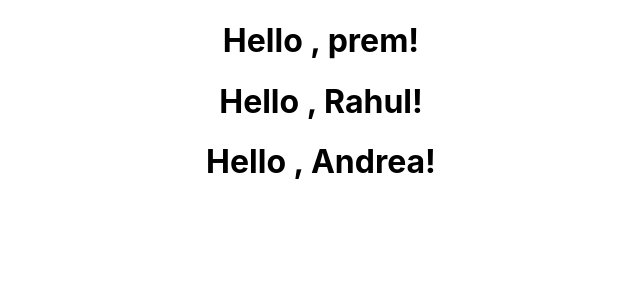
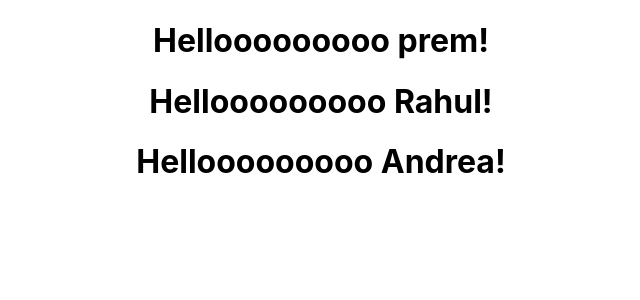
Before and after one commit to wicked-smart/demo-react-app, a React (Create React App) app: page / in a window 1280 px wide. Shown: the top 300 px of the page, without its empty margins (319-959 px from the left). Built offline with nearby package versions, Linux system fonts and the light colour scheme.

Commit message:
Minor changes

```diff
--- a/src/App.js
+++ b/src/App.js
@@ -6,7 +6,7 @@ class Hello extends Component{
   render() {
     return (
       <div style={{ textAlign: "center" }}>
-          <h1>Hello , {this.props.name || "Andrea" }!</h1>
+          <h1>Hellooooooooo {this.props.name || "Andrea" }!</h1>
       </div>
     );
   }
```
